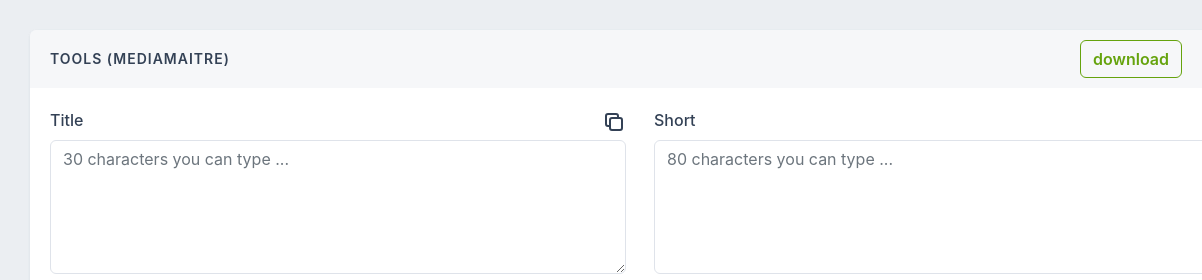
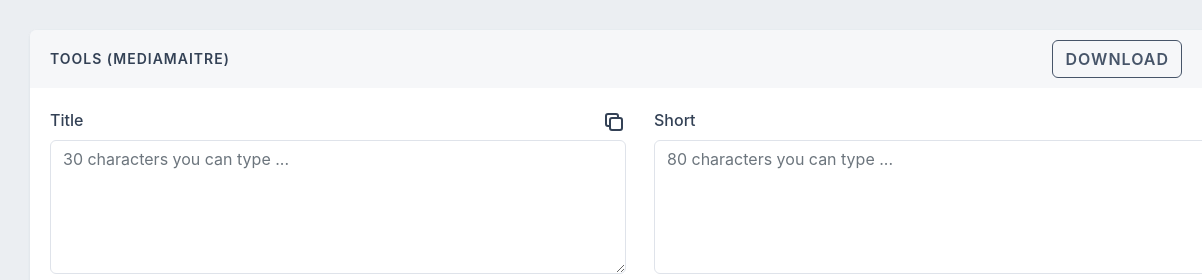
Before and after one commit to YuSuFApiwi/tools-maxlength, a plain HTML site: page index.html in a window 1280 px wide. Shown: the top 280 px of the page, 0-1202 px from the left. Drawn offline with Linux system fonts and the light colour scheme; a web font is replaced by a local one.

Commit message:
change color btn

```diff
--- a/index.html
+++ b/index.html
@@ -15,7 +15,7 @@
                     <div class="block-header block-header-default">
                     <h3 class="block-title">tools (MediaMaitre)</h3>
                     <div class="me-4">
-                        <button class="btn btn-outline-success download">download</button>
+                        <button class="btn btn-outline-secondary download text-uppercase">Download</button>
                     </div>
                     <div class="cls-clear">
                         <svg xmlns="http://www.w3.org/2000/svg" class="icon icon-tabler icon-tabler-trash" width="24" height="24" viewBox="0 0 24 24" stroke-width="2" stroke="currentColor" fill="none" stroke-linecap="round" stroke-linejoin="round">
```
